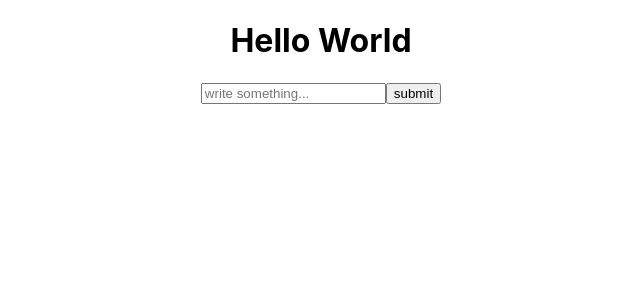
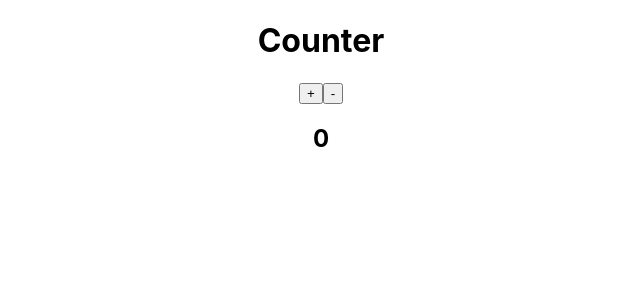
Before and after one commit to leoarthurwall/react-counter, a React (Create React App) app: page / in a window 1280 px wide. Shown: the top 300 px of the page, without its empty margins (319-959 px from the left). Built offline with nearby package versions, Linux system fonts and the light colour scheme.

Commit message:
created basic counter using state, functional components,and  onClick event handlers

```diff
--- a/src/App.js
+++ b/src/App.js
@@ -2,25 +2,24 @@ import { useState } from 'react';
 import './App.css';
 
 function App() {
+  //state that stores count value
+  const[count, setCount] = useState(0)
 
-  const [output, setOutput] = useState('')
-  const [submit, setSubmit] = useState(false)
+  //function that fires when increment button is clicked
+  const increment = () => {
+     setCount (count + 1)
+  }
+  //function that fires when increment button is clicked
+  const decrement = () => {
+    setCount (count - 1)
+ }
 
-  function handleClick () {
-    console.log("button clicked")
-    setSubmit(!submit)
-    console.log(submit)
-  }
-  function handleChange (event) {
-    console.log(event.target.value)
-    setOutput(event.target.value)
-  }
   return (
     <div className="App">
-      <h1>Hello World</h1>
-      <input onChange={handleChange} placeholder="write something..."></input>
-     <button onClick={handleClick}>submit</button>
-      <h2>{output}</h2>
+      <h1>Counter</h1>
+      <button className='increment' onClick={increment}>+</button>
+      <button className='decrement' onClick={decrement} >-</button>
+      <h2>{count}</h2>
     </div>
   );
 
```
